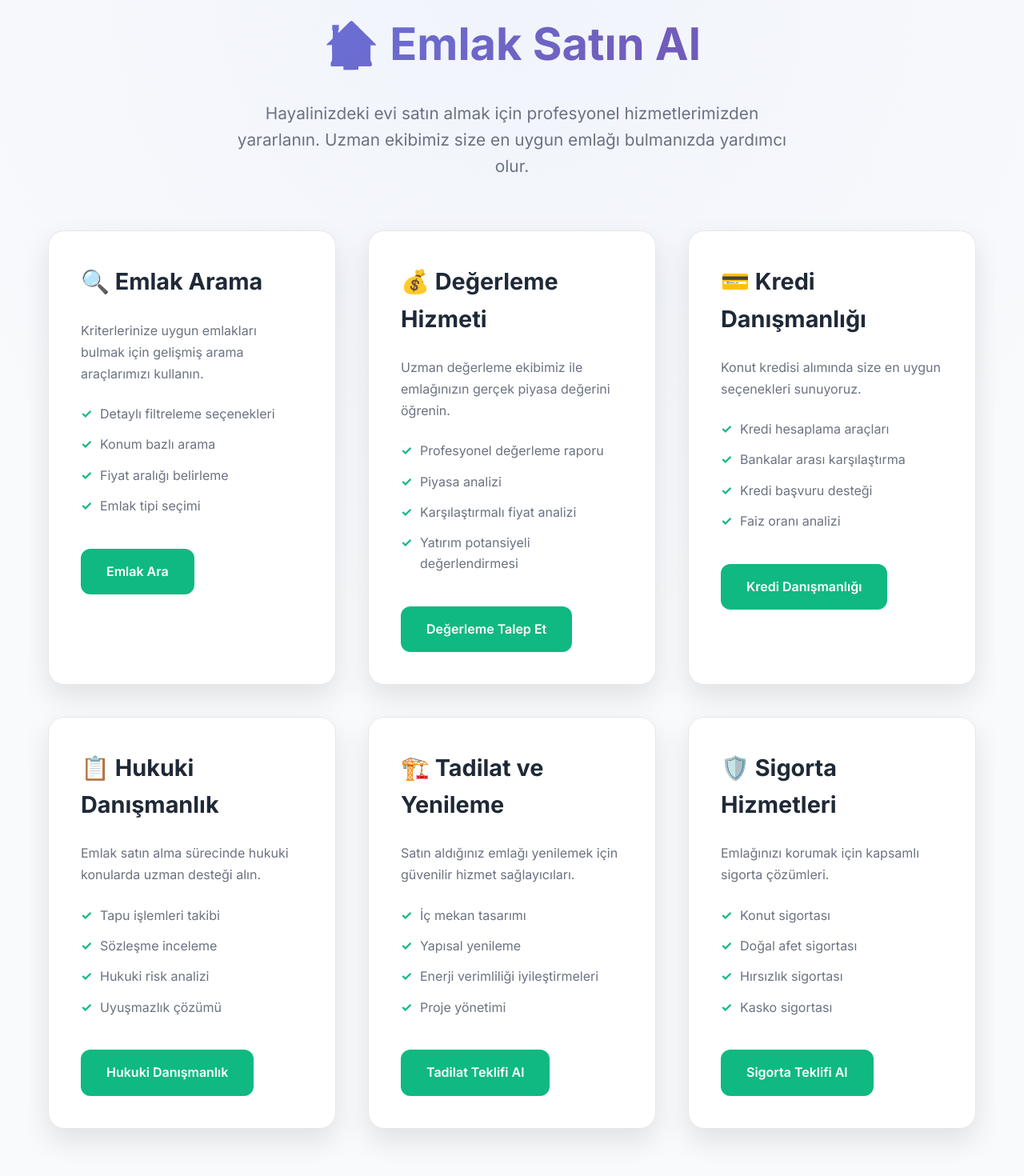
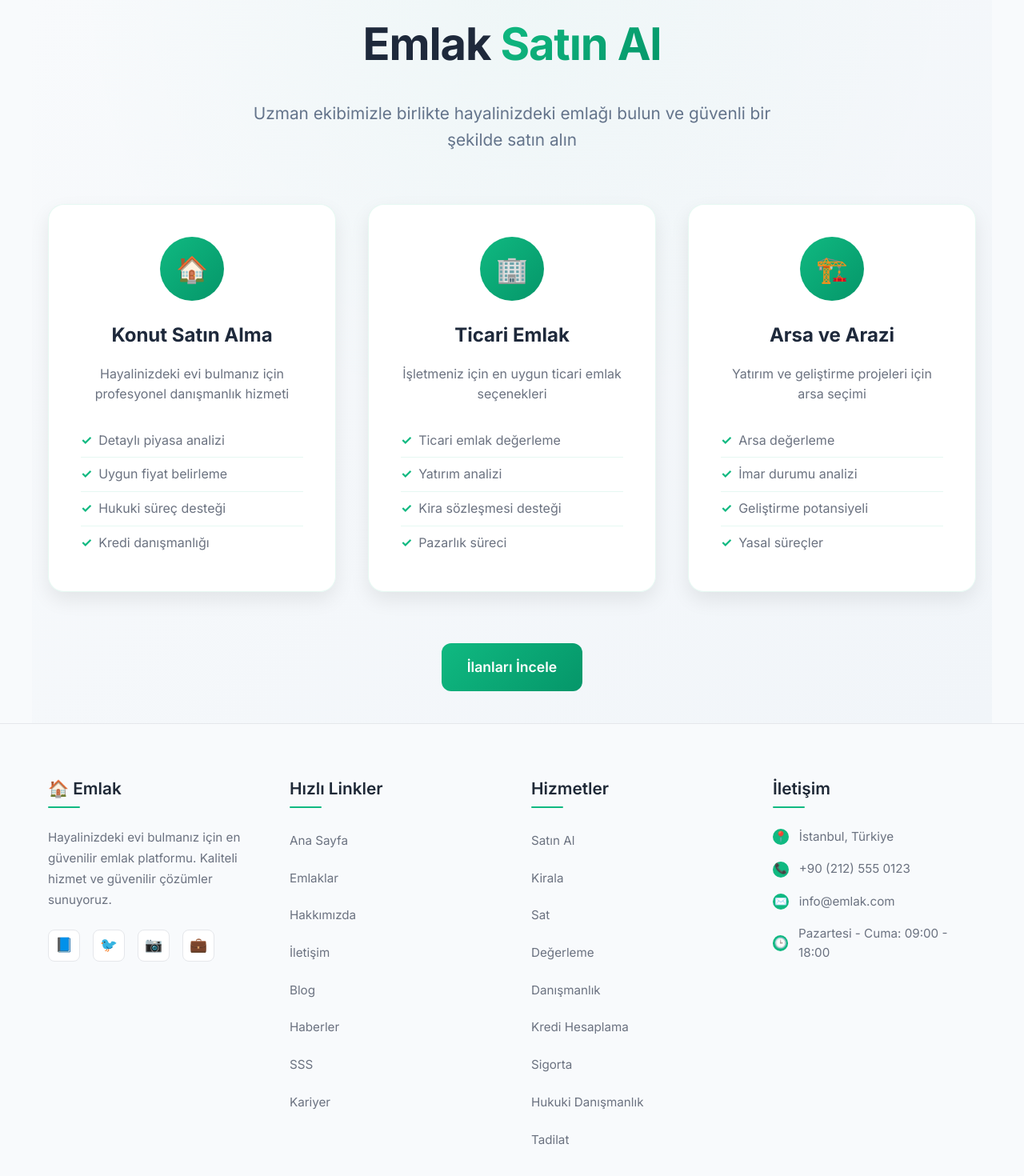
Before and after one commit to sametyasit/Emlak, a React app: page /buy in a window 1280 px wide. Shown: the part 100-1570 px from the top of the page at 80% size. Built offline with nearby package versions, Linux system fonts and the light colour scheme.

Commit message:
Update BuyPage.tsx

```diff
--- a/src/pages/BuyPage.tsx
+++ b/src/pages/BuyPage.tsx
@@ -17,8 +17,8 @@ const Container = styled.div`
   max-width: 1200px;
   margin: 0 auto;
   padding: 2rem 20px;
-  background-color: var(--bg-primary);
-  color: var(--text-primary);
+  background: linear-gradient(135deg, #f8fafc 0%, #f1f5f9 100%);
+  color: #1e293b;
   min-height: 100vh;
   position: relative;
 
@@ -30,7 +30,7 @@ const Container = styled.div`
     transform: translateX(-50%);
     width: 100vw;
     height: 100%;
-    background: radial-gradient(circle at 50% 0%, rgba(102, 126, 234, 0.05) 0%, transparent 50%);
+    background: radial-gradient(circle at 50% 0%, rgba(16, 185, 129, 0.03) 0%, transparent 50%);
     pointer-events: none;
     z-index: 0;
   }
@@ -45,29 +45,27 @@ const HeroSection = styled.div`
 `;
 
 const Title = styled.h1`
-  font-size: 3.5rem;
+  font-size: clamp(2.5rem, 5vw, 3.5rem);
   font-weight: 800;
-  background: linear-gradient(135deg, #667eea 0%, #764ba2 100%);
+  color: #1e293b;
+  margin-bottom: 1.5rem;
+  letter-spacing: -0.02em;
+
+  span {
+    background: linear-gradient(135deg, #10b981 0%, #059669 100%);
     -webkit-background-clip: text;
     -webkit-text-fill-color: transparent;
     background-clip: text;
-  margin-bottom: 1.5rem;
-
-  @media (max-width: 768px) {
-    font-size: 2.5rem;
   }
 `;
 
 const Subtitle = styled.p`
-  font-size: 1.3rem;
-  color: var(--text-secondary);
+  font-size: clamp(1.1rem, 2vw, 1.3rem);
+  color: #64748b;
   max-width: 700px;
   margin: 0 auto;
   line-height: 1.6;
-
-  @media (max-width: 768px) {
-    font-size: 1.1rem;
-  }
+  font-weight: 400;
 `;
 
 const ServicesGrid = styled.div`
@@ -85,174 +83,176 @@ const ServicesGrid = styled.div`
 `;
 
 const ServiceCard = styled.div`
-  background: var(--card-bg);
+  background: rgba(255, 255, 255, 0.95);
   border-radius: 20px;
   padding: 2.5rem;
-  box-shadow: 0 15px 35px rgba(0, 0, 0, 0.1);
-  border: 1px solid var(--border-color);
+  box-shadow: 0 10px 25px rgba(0, 0, 0, 0.08);
+  border: 1px solid rgba(16, 185, 129, 0.1);
   backdrop-filter: blur(10px);
   transition: all 0.3s ease;
   animation: ${fadeInUp} 0.8s ease-out;
+  cursor: pointer;
 
   &:hover {
-    transform: translateY(-10px);
-    box-shadow: 0 25px 50px rgba(0, 0, 0, 0.15);
+    transform: translateY(-8px);
+    box-shadow: 0 20px 40px rgba(16, 185, 129, 0.15);
+  }
+
+  .icon {
+    width: 80px;
+    height: 80px;
+    border-radius: 50%;
+    background: linear-gradient(135deg, #10b981 0%, #059669 100%);
+    display: flex;
+    align-items: center;
+    justify-content: center;
+    margin: 0 auto 1.5rem;
+    color: white;
+    font-size: 2rem;
+    font-weight: 600;
   }
 
   h3 {
-    font-size: 1.8rem;
+    font-size: 1.5rem;
     font-weight: 700;
-    margin-bottom: 1.5rem;
-    color: var(--text-primary);
-    display: flex;
-    align-items: center;
-    gap: 1rem;
+    color: #1e293b;
+    margin-bottom: 1rem;
+    text-align: center;
   }
 
   p {
-    color: var(--text-secondary);
-    line-height: 1.7;
+    color: #6b7280;
+    line-height: 1.6;
+    text-align: center;
     margin-bottom: 1.5rem;
-    font-size: 1rem;
   }
 
-  ul {
+  .features {
     list-style: none;
     padding: 0;
-    margin: 1.5rem 0;
-  }
+    margin: 0;
 
     li {
-    color: var(--text-secondary);
-    margin-bottom: 0.8rem;
-    padding-left: 1.5rem;
-    position: relative;
+      color: #6b7280;
+      padding: 0.5rem 0;
+      border-bottom: 1px solid rgba(16, 185, 129, 0.1);
+      display: flex;
+      align-items: center;
+
+      &:last-child {
+        border-bottom: none;
+      }
 
       &::before {
         content: '✓';
-      position: absolute;
-      left: 0;
-      color: var(--accent-color);
+        color: #10b981;
         font-weight: bold;
+        margin-right: 0.5rem;
+      }
     }
   }
 `;
 
 const CTAButton = styled(Link)`
   display: inline-block;
-  background: var(--accent-color);
+  background: linear-gradient(135deg, #10b981 0%, #059669 100%);
   color: white;
   text-decoration: none;
   padding: 1rem 2rem;
   border-radius: 12px;
-  font-size: 1rem;
   font-weight: 600;
+  font-size: 1.1rem;
   transition: all 0.3s ease;
-  margin-top: 1rem;
+  position: relative;
+  overflow: hidden;
+
+  &::before {
+    content: '';
+    position: absolute;
+    top: 0;
+    left: -100%;
+    width: 100%;
+    height: 100%;
+    background: linear-gradient(90deg, transparent, rgba(255, 255, 255, 0.2), transparent);
+    transition: left 0.5s;
+  }
 
   &:hover {
-    background: var(--accent-hover);
     transform: translateY(-2px);
-    box-shadow: 0 8px 20px rgba(102, 126, 234, 0.3);
+    box-shadow: 0 8px 20px rgba(16, 185, 129, 0.3);
+
+    &::before {
+      left: 100%;
+    }
   }
 `;
 
 const BuyPage: React.FC = () => {
+  const services = [
+    {
+      icon: '🏠',
+      title: 'Konut Satın Alma',
+      description: 'Hayalinizdeki evi bulmanız için profesyonel danışmanlık hizmeti',
+      features: [
+        'Detaylı piyasa analizi',
+        'Uygun fiyat belirleme',
+        'Hukuki süreç desteği',
+        'Kredi danışmanlığı'
+      ]
+    },
+    {
+      icon: '🏢',
+      title: 'Ticari Emlak',
+      description: 'İşletmeniz için en uygun ticari emlak seçenekleri',
+      features: [
+        'Ticari emlak değerleme',
+        'Yatırım analizi',
+        'Kira sözleşmesi desteği',
+        'Pazarlık süreci'
+      ]
+    },
+    {
+      icon: '🏗️',
+      title: 'Arsa ve Arazi',
+      description: 'Yatırım ve geliştirme projeleri için arsa seçimi',
+      features: [
+        'Arsa değerleme',
+        'İmar durumu analizi',
+        'Geliştirme potansiyeli',
+        'Yasal süreçler'
+      ]
+    }
+  ];
+
   return (
     <Container>
       <HeroSection>
-        <Title>🏠 Emlak Satın Al</Title>
+        <Title>Emlak <span>Satın Al</span></Title>
         <Subtitle>
-          Hayalinizdeki evi satın almak için profesyonel hizmetlerimizden yararlanın.
-          Uzman ekibimiz size en uygun emlağı bulmanızda yardımcı olur.
+          Uzman ekibimizle birlikte hayalinizdeki emlağı bulun ve güvenli bir şekilde satın alın
         </Subtitle>
       </HeroSection>
 
       <ServicesGrid>
-        <ServiceCard>
-          <h3>🔍 Emlak Arama</h3>
-          <p>
-            Kriterlerinize uygun emlakları bulmak için gelişmiş arama araçlarımızı kullanın.
-          </p>
-          <ul>
-            <li>Detaylı filtreleme seçenekleri</li>
-            <li>Konum bazlı arama</li>
-            <li>Fiyat aralığı belirleme</li>
-            <li>Emlak tipi seçimi</li>
+        {services.map((service, index) => (
+          <ServiceCard key={index}>
+            <div className="icon">{service.icon}</div>
+            <h3>{service.title}</h3>
+            <p>{service.description}</p>
+            <ul className="features">
+              {service.features.map((feature, featureIndex) => (
+                <li key={featureIndex}>{feature}</li>
+              ))}
             </ul>
-          <CTAButton to="/properties">Emlak Ara</CTAButton>
           </ServiceCard>
+        ))}
+      </ServicesGrid>
 
-        <ServiceCard>
-          <h3>💰 Değerleme Hizmeti</h3>
-          <p>
-            Uzman değerleme ekibimiz ile emlağınızın gerçek piyasa değerini öğrenin.
-          </p>
-          <ul>
-            <li>Profesyonel değerleme raporu</li>
-            <li>Piyasa analizi</li>
-            <li>Karşılaştırmalı fiyat analizi</li>
-            <li>Yatırım potansiyeli değerlendirmesi</li>
-          </ul>
-          <CTAButton to="/contact">Değerleme Talep Et</CTAButton>
-        </ServiceCard>
-
-        <ServiceCard>
-          <h3>💳 Kredi Danışmanlığı</h3>
-          <p>
-            Konut kredisi alımında size en uygun seçenekleri sunuyoruz.
-          </p>
-          <ul>
-            <li>Kredi hesaplama araçları</li>
-            <li>Bankalar arası karşılaştırma</li>
-            <li>Kredi başvuru desteği</li>
-            <li>Faiz oranı analizi</li>
-          </ul>
-          <CTAButton to="/contact">Kredi Danışmanlığı</CTAButton>
-        </ServiceCard>
-
-        <ServiceCard>
-          <h3>📋 Hukuki Danışmanlık</h3>
-          <p>
-            Emlak satın alma sürecinde hukuki konularda uzman desteği alın.
-          </p>
-          <ul>
-            <li>Tapu işlemleri takibi</li>
-            <li>Sözleşme inceleme</li>
-            <li>Hukuki risk analizi</li>
-            <li>Uyuşmazlık çözümü</li>
-          </ul>
-          <CTAButton to="/contact">Hukuki Danışmanlık</CTAButton>
-        </ServiceCard>
-
-        <ServiceCard>
-          <h3>🏗️ Tadilat ve Yenileme</h3>
-          <p>
-            Satın aldığınız emlağı yenilemek için güvenilir hizmet sağlayıcıları.
-          </p>
-          <ul>
-            <li>İç mekan tasarımı</li>
-            <li>Yapısal yenileme</li>
-            <li>Enerji verimliliği iyileştirmeleri</li>
-            <li>Proje yönetimi</li>
-          </ul>
-          <CTAButton to="/contact">Tadilat Teklifi Al</CTAButton>
-        </ServiceCard>
-
-        <ServiceCard>
-          <h3>🛡️ Sigorta Hizmetleri</h3>
-          <p>
-            Emlağınızı korumak için kapsamlı sigorta çözümleri.
-          </p>
-          <ul>
-            <li>Konut sigortası</li>
-            <li>Doğal afet sigortası</li>
-            <li>Hırsızlık sigortası</li>
-            <li>Kasko sigortası</li>
-          </ul>
-          <CTAButton to="/contact">Sigorta Teklifi Al</CTAButton>
-        </ServiceCard>
-      </ServicesGrid>
+      <div style={{ textAlign: 'center', marginTop: '2rem' }}>
+        <CTAButton to="/properties">
+          İlanları İncele
+        </CTAButton>
+      </div>
     </Container>
   );
 };
```
Lines whose indentation alone changed are shown as unchanged.
